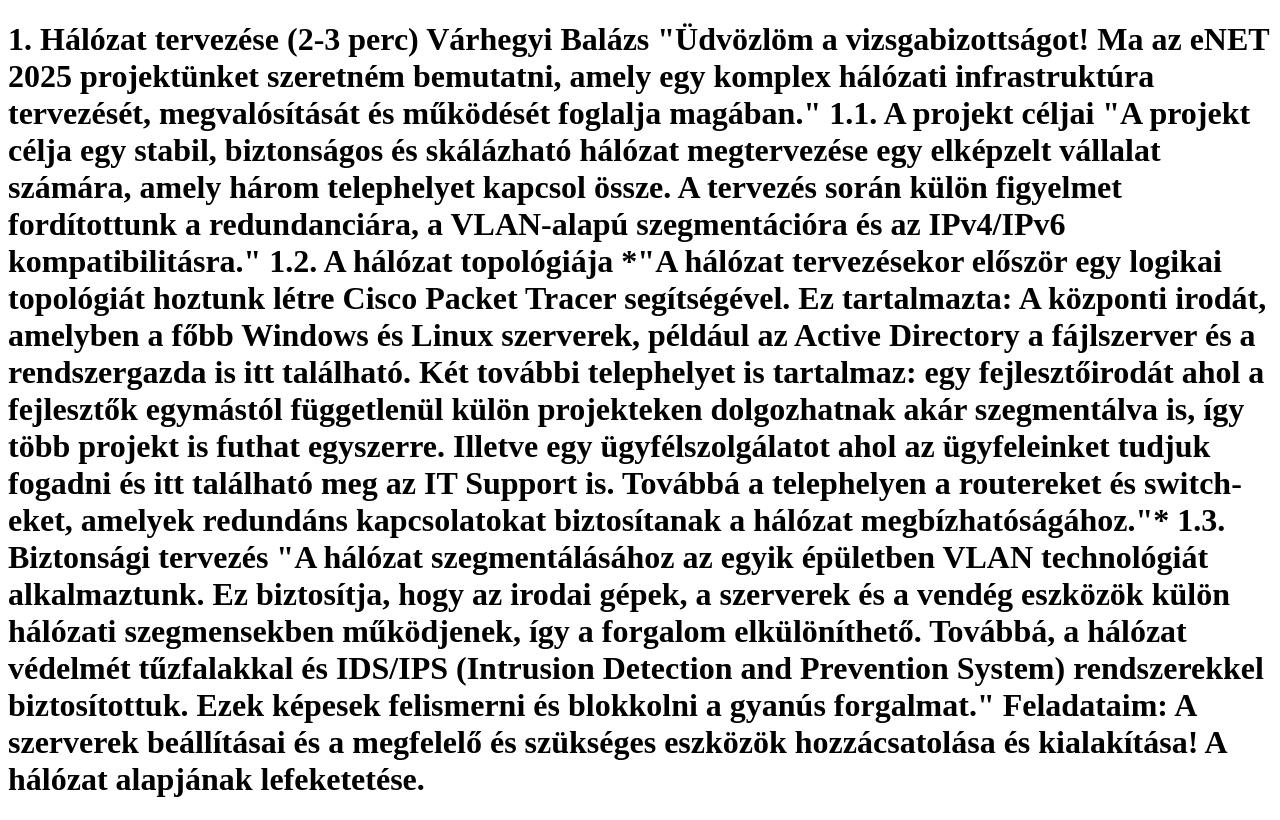
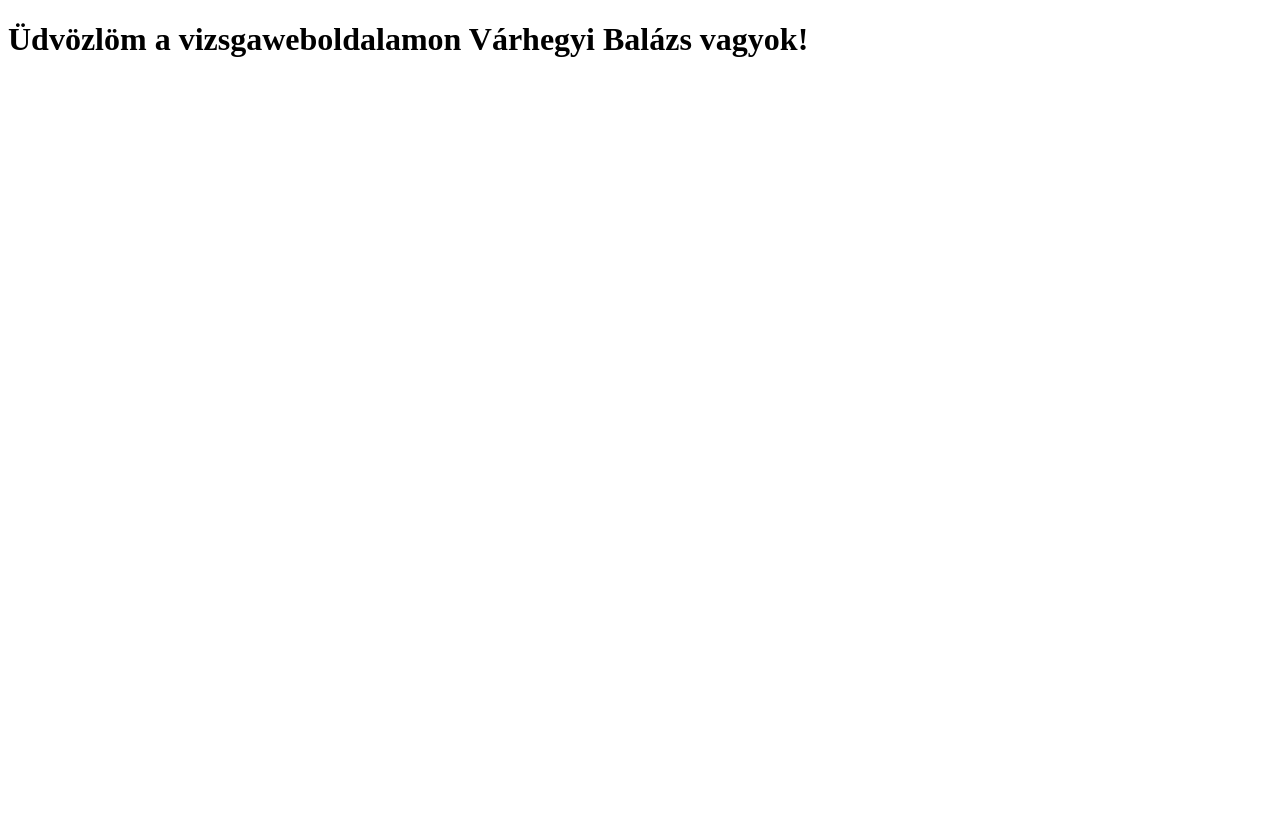
Before and after one commit to Balitron/PaaSteszt, a plain HTML site: page index.html in a window 1280 px wide. Drawn offline with Linux system fonts and the light colour scheme.

Commit message:
Update index.html
Signed-off-by: Balitron <infosulibalazs@gmail.com>

```diff
--- a/index.html
+++ b/index.html
@@ -6,28 +6,6 @@
     <title>Document</title>
 </head>
 <body>
-    <h1>1. Hálózat tervezése (2-3 perc) Várhegyi Balázs
-"Üdvözlöm a vizsgabizottságot! Ma az eNET 2025 projektünket szeretném bemutatni, amely egy komplex hálózati infrastruktúra tervezését, megvalósítását és működését foglalja magában."
-1.1. A projekt céljai
-"A projekt célja egy stabil, biztonságos és skálázható hálózat megtervezése egy elképzelt vállalat számára, amely három telephelyet kapcsol össze. A tervezés során külön figyelmet fordítottunk a redundanciára, a VLAN-alapú szegmentációra és az IPv4/IPv6 kompatibilitásra."
-1.2. A hálózat topológiája
-*"A hálózat tervezésekor először egy logikai topológiát hoztunk létre Cisco Packet Tracer segítségével. Ez tartalmazta:
-A központi irodát, amelyben a főbb Windows és Linux szerverek, például az Active Directory a fájlszerver és a rendszergazda is itt található.
-
-
-
-Két további telephelyet is tartalmaz: egy fejlesztőirodát ahol a fejlesztők egymástól függetlenül külön projekteken dolgozhatnak akár szegmentálva is, így több projekt is futhat egyszerre. Illetve egy ügyfélszolgálatot ahol az ügyfeleinket tudjuk fogadni és itt található meg az IT Support is.
-
-
-Továbbá a telephelyen a routereket és switch-eket, amelyek redundáns kapcsolatokat biztosítanak a hálózat megbízhatóságához."*
-
-
-
-1.3. Biztonsági tervezés
-"A hálózat szegmentálásához az egyik épületben VLAN technológiát alkalmaztunk. Ez biztosítja, hogy az irodai gépek, a szerverek és a vendég eszközök külön hálózati szegmensekben működjenek, így a forgalom elkülöníthető.
- Továbbá, a hálózat védelmét tűzfalakkal és IDS/IPS (Intrusion Detection and Prevention System) rendszerekkel biztosítottuk. Ezek képesek felismerni és blokkolni a gyanús forgalmat."
-
-Feladataim: A szerverek beállításai és a megfelelő és szükséges eszközök hozzácsatolása és kialakítása! A hálózat alapjának lefeketetése.
-</h1>
+    <h1>Üdvözlöm a vizsgaweboldalamon Várhegyi Balázs vagyok!</h1>
 </body>
 </html>
```
